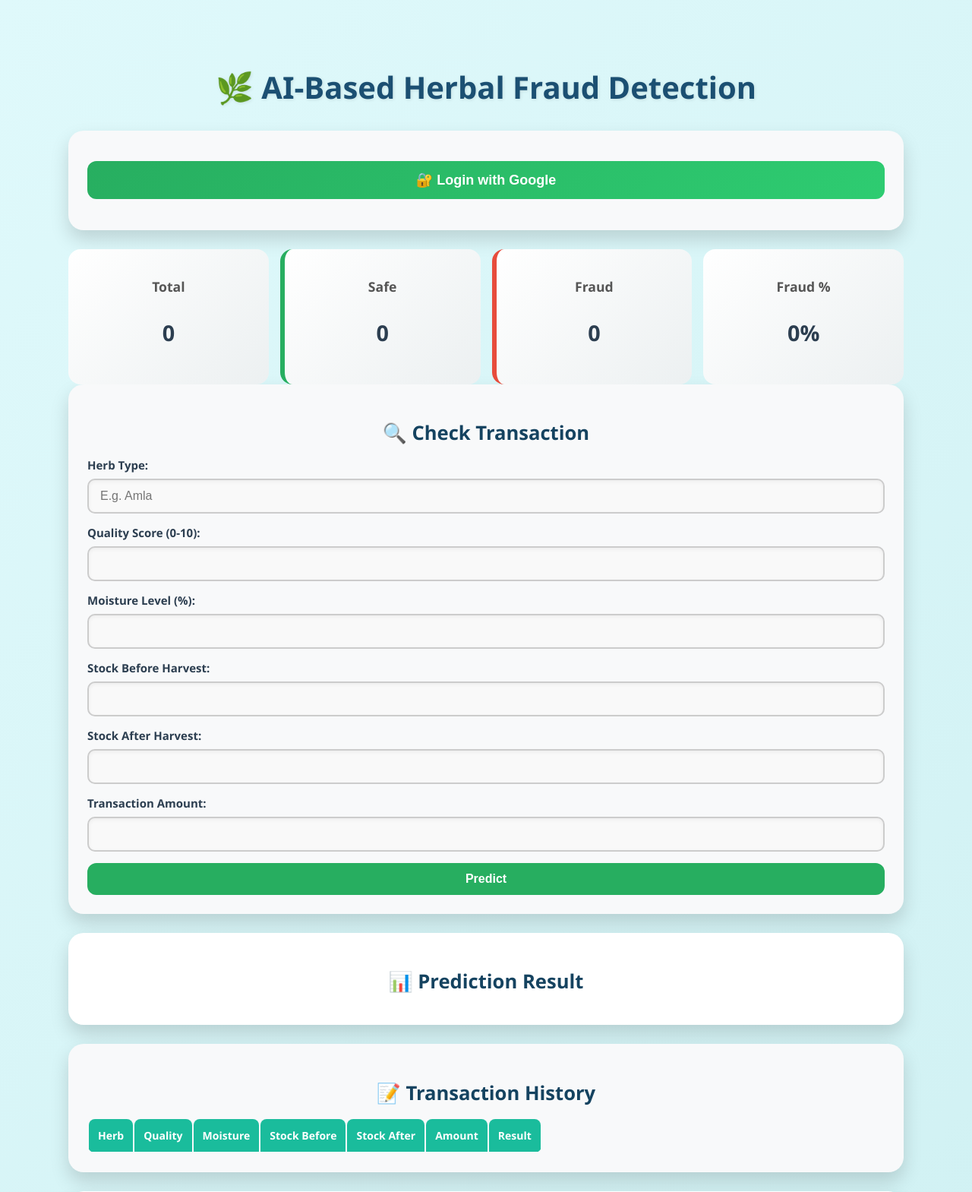
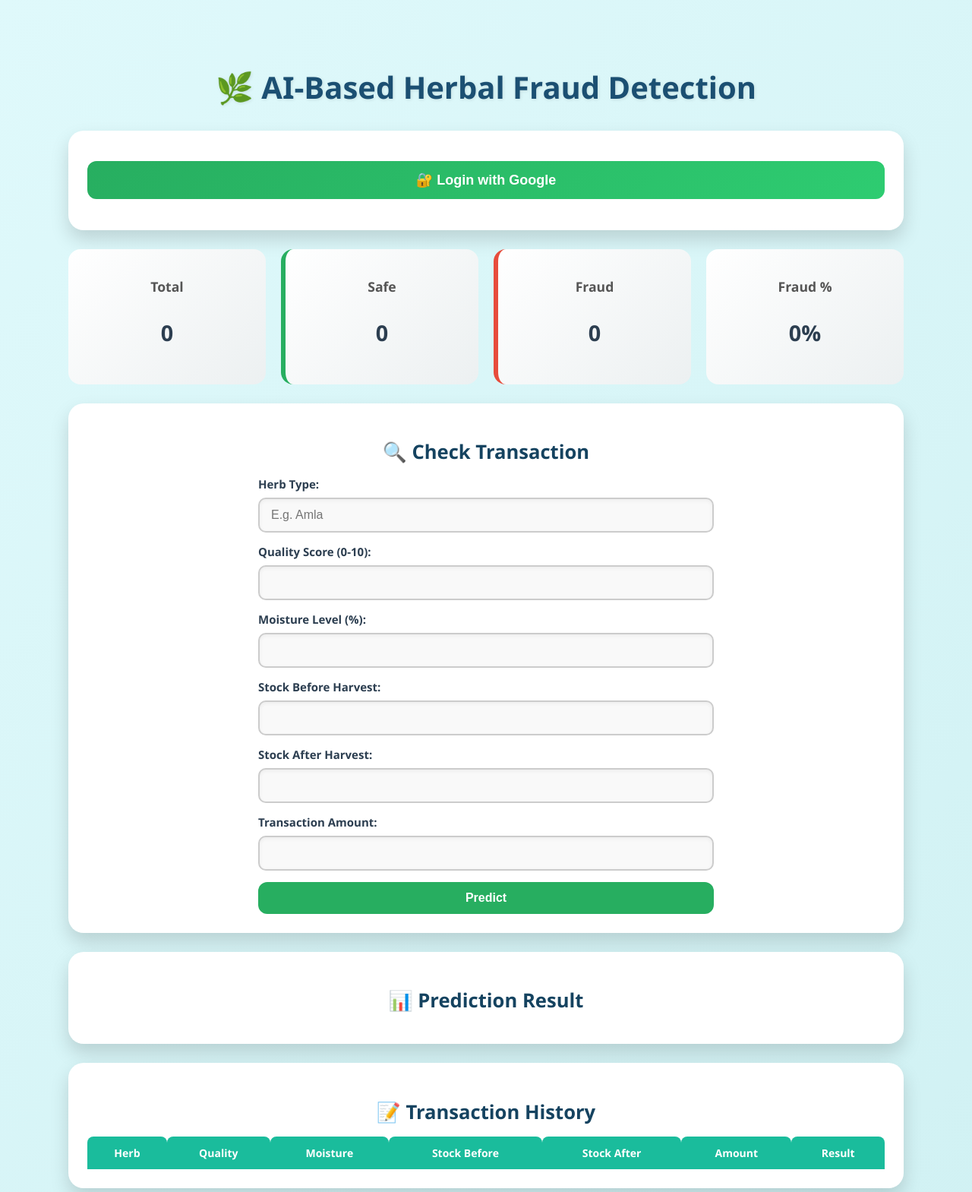
Before and after one commit to PGOEL1112/Fraud_Detection_SIH, a Flask app: page / in a window 1280 px wide. Shown: the top 1569 px of the page at 76% size. Run offline with Flask 3, Linux system fonts and the light colour scheme; lists and menus that the app fills with data are empty; some libraries are stand-ins or nearby versions.

Commit message:
🔥 Final clean commit (env + models removed, production ready)

```diff
--- a/static/style.css
+++ b/static/style.css
@@ -149,8 +149,9 @@ button, .btn-secondary, .btn-primary-impact {
 
 /* Table Styling */
 table {
-    border-radius: 12px;
-    overflow: hidden;
+    width: 100%;
+    border-collapse: collapse;
+    margin-top: 15px;
 }
 
 th, td {
@@ -240,8 +241,9 @@ label {
 /* 🔥 Premium Stats Dashboard */
 .stats-container {
     display: grid;
-    grid-template-columns: repeat(4, 1fr);
-    gap: 15px;
+    grid-template-columns: repeat(auto-fit, minmax(200px, 1fr));
+    gap: 20px;
+    margin-bottom: 25px;
 }
 
 .stat-card {
@@ -295,7 +297,7 @@ button:hover, .btn-secondary:hover {
 
 canvas {
     width: 100% !important;
-    height: 300px !important;
+    height: 280px !important;
 }
 
 #loginBtn {
@@ -308,10 +310,13 @@ canvas {
     background: linear-gradient(135deg, #e74c3c, #c0392b);
 }
 
-.card:nth-child(odd) {
-    background: #ffffff;
+.card canvas {
+    max-width: 600px;
+    margin: 0 auto;
+    display: block;
 }
 
-.card:nth-child(even) {
-    background: #f8f9fa;
+.card form {
+    max-width: 600px;
+    margin: auto;
 }
```
